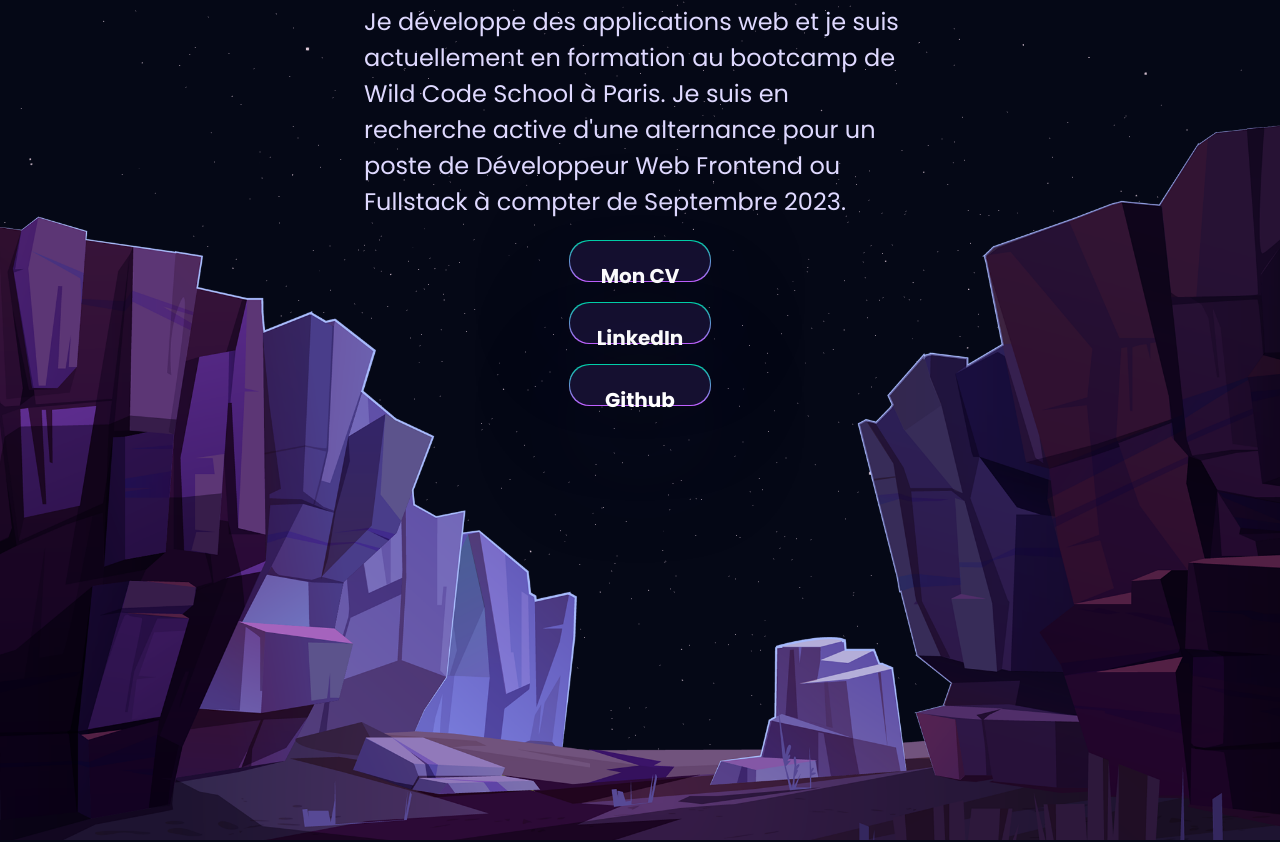
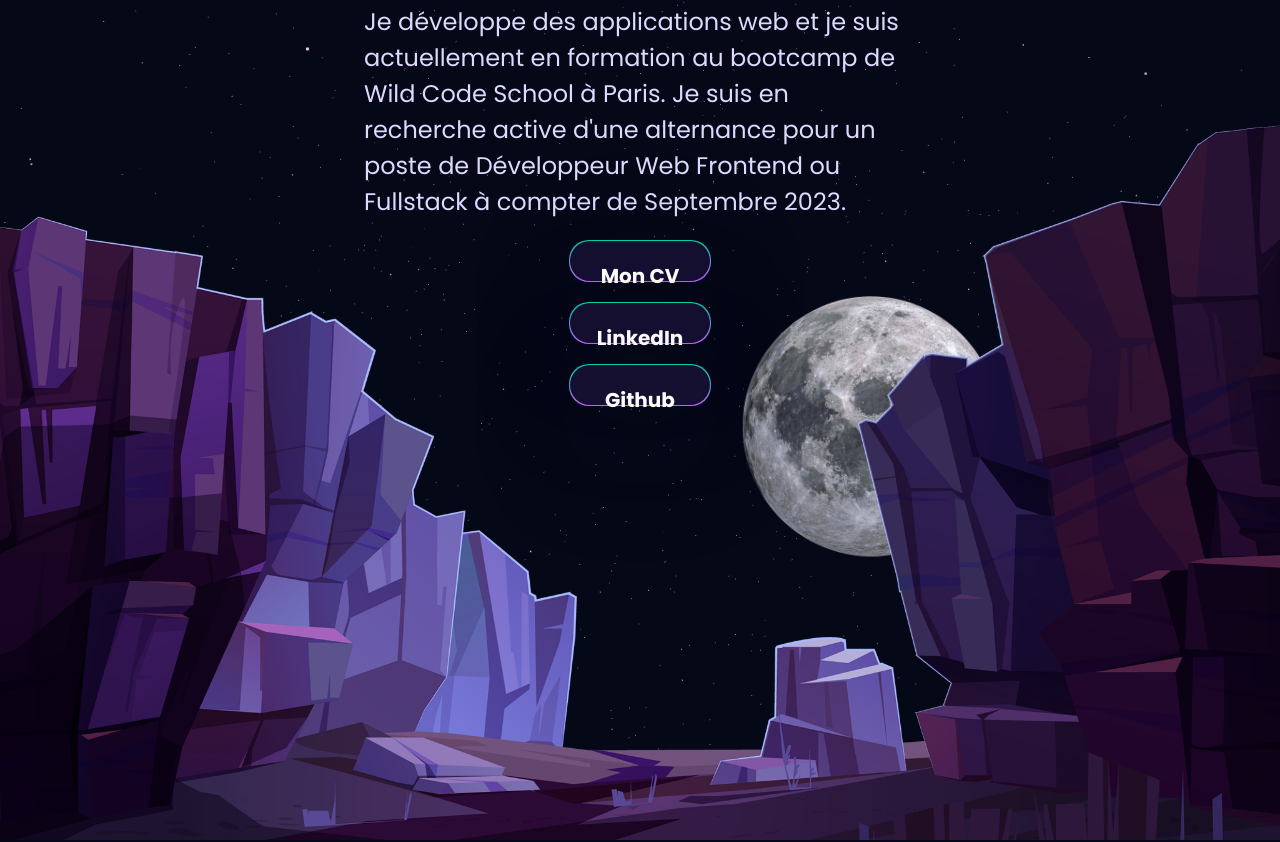
Before and after one commit to Omcci/3DPortfolio, a React (Vite) app: page / in a window 1280 px wide. Shown: the part 360-1202 px from the top of the page. Built offline with nearby package versions, Linux system fonts and the light colour scheme.

Commit message:
added moon and test parallax

```diff
--- a/src/assets/index.js
+++ b/src/assets/index.js
@@ -46,6 +46,7 @@ import WFCmp4 from "./WFC.mp4"
 import Mariomp4 from "./mvid.mp4"
 import pfoliomp4 from "./Pfolio.mp4"
 import mountain from "./mountains-front.png"
+import moon from "./moon.png"
 
 export {
   logoo,
@@ -91,5 +92,6 @@ export {
   WFCmp4,
   Mariomp4,
   pfoliomp4,
-  mountain
+  mountain,
+  moon
 };
--- a/src/components/Hero.jsx
+++ b/src/components/Hero.jsx
@@ -5,6 +5,7 @@ import lkdn from "../assets/lkdn.png";
 import { Link } from "react-router-dom";
 import { useEffect } from "react";
 import mountain from "../assets/mountains-front.png";
+import { moon } from "../assets";
 // import { buttonHero } from "../constants";
 // import { ComputersCanvas } from "./canvas";
 
@@ -34,8 +35,9 @@ const Hero = ({buttonHero}) => {
 
   return (
     <section className="mt-20 relative flex flex-col justify-start items-center w-full h-screen xl:h-[140vh] mx-auto">
-       <div className="absolute bottom-0 lg:mt-[200px] mt-[200px] w-full">
-          <img classname="z-1 " src={mountain} alt="mountain" />
+      <img src={moon} alt="moon" className=" h-[150px] md:h-[200px] lg:h-[300px] absolute top-[50%] right-[20%] parallax " data-speed="-0.2"/>
+       <div className="absolute bottom-0 lg:mt-[200px] mt-[200px] w-full " >
+          <img classname="z-1 "  src={mountain} alt="mountain" />
       </div>
 
       <div
```
Also changed, not shown: src/assets/moon.png (added).
